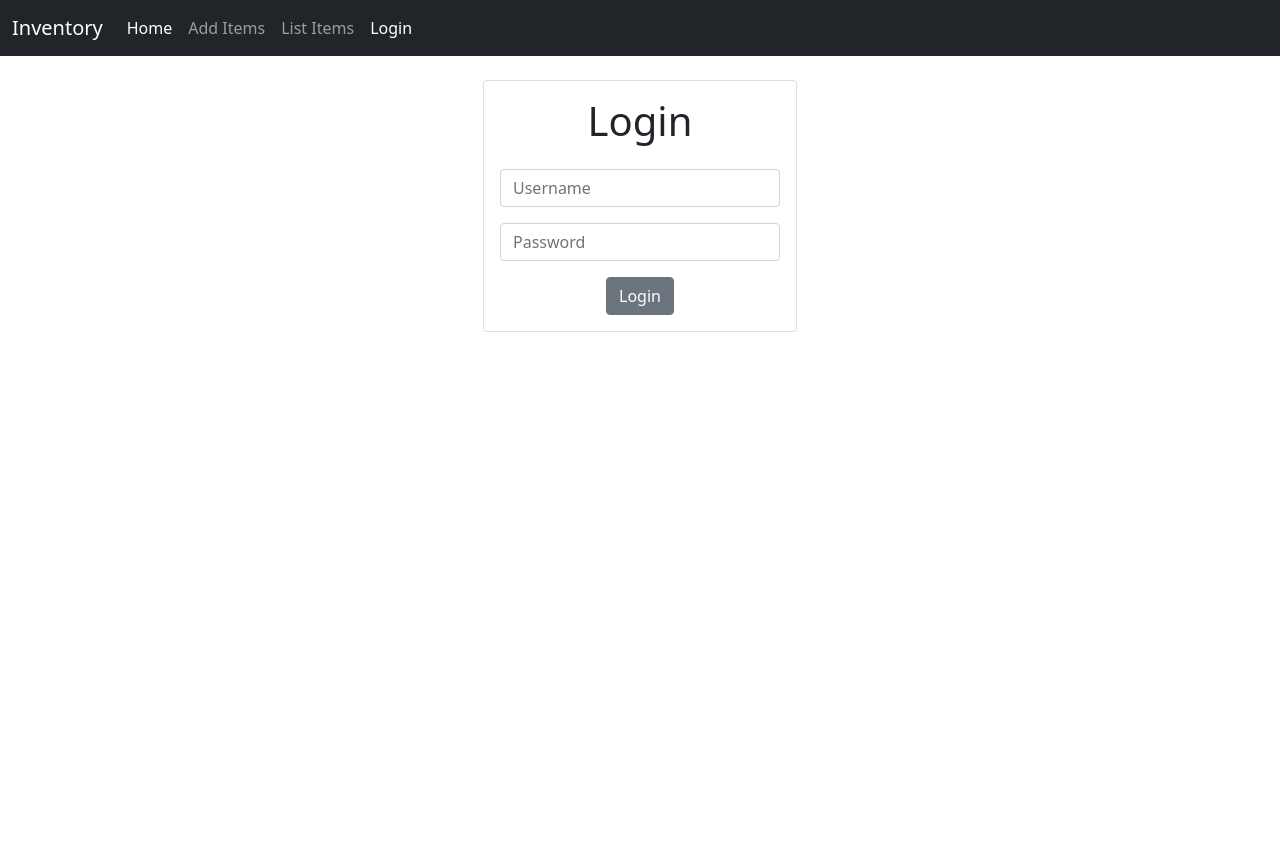
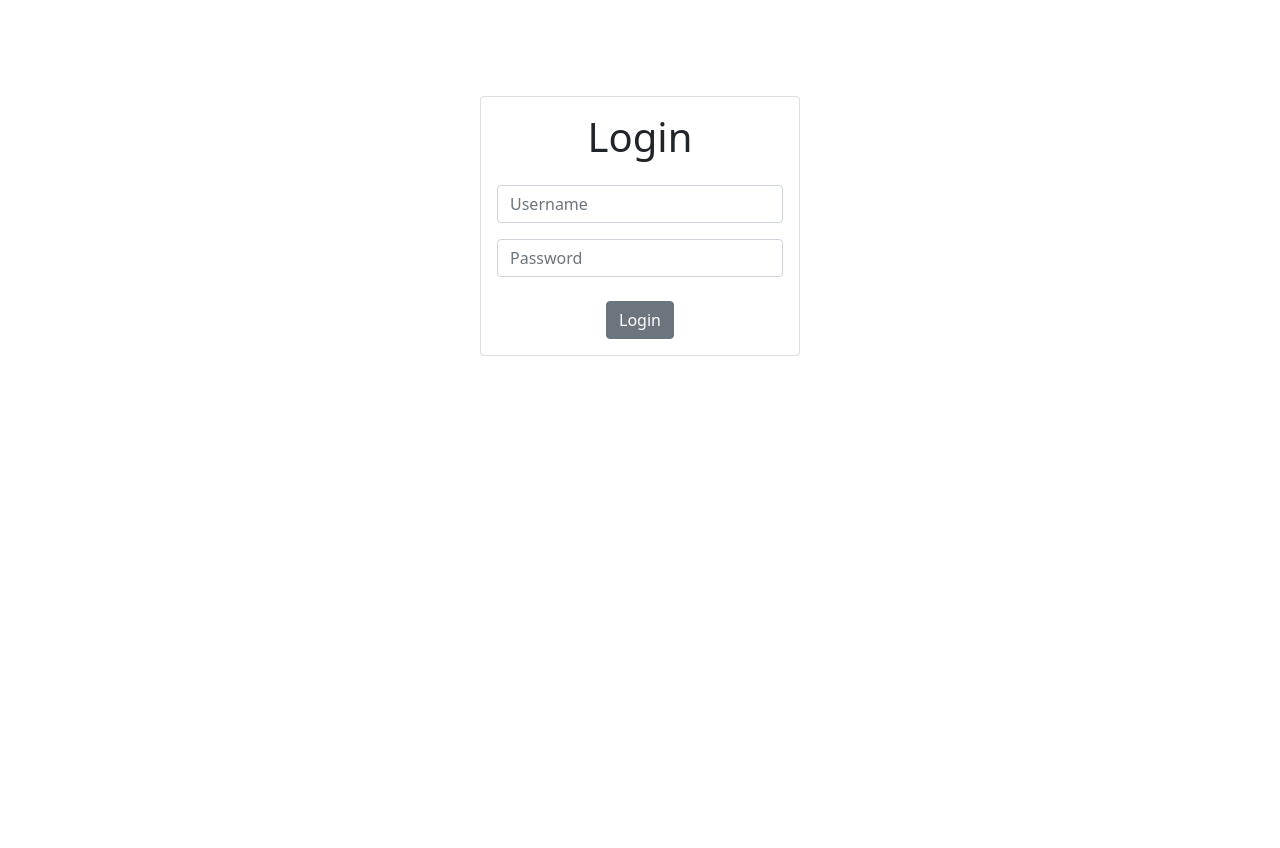
Before and after one commit to HaRi-Haran-D/Inventory, a Django app: page / in a window 1280 px wide. Before the commit the page ends 332 px from the top, so only its background shows below. Run offline with Django 5.2, Linux system fonts and the light colour scheme.

Commit message:
made some changes in homepage

```diff
--- a/proinvent/inventapp/templates/inventapp/home.html
+++ b/proinvent/inventapp/templates/inventapp/home.html
@@ -11,8 +11,7 @@
         <title>Inventory | {% block title %}Home{% endblock %}</title>
     </head>
     <body>
-        {% include 'inventapp/navbar.html' %}
-        <section class="container-fluid w-100 pb-4 pt-4">
+
             {% if messages %}
             {% for message in messages %}
                 <div class="alert alert-secondary alert-dismissible fade show" role="alert">
@@ -23,15 +22,15 @@
             {% endif %}
 
             {% if not user.is_authenticated %}
-                <div class="d-flex flex-column justify-center align-items-center w-100">
-                    <div class="card w-25 p-3">
+                <div class="d-flex flex-column justify-center align-items-center w-100 vh-100 mt-5">
+                    <div class="card w-25 p-3 mt-5">
                         <h1 class="text-center mb-4">Login</h1>
                         <form action="{% url 'home' %}" method="post" class="w-100 text-center">
                             {% csrf_token %}
                             <div class="mb-3">
                                 <input type="text" name="username" class="form-control" placeholder="Username" required>
                             </div>
-                            <div class="mb-3">
+                            <div class="mb-4">
                                 <input type="password" name="password" class="form-control" placeholder="Password" required>
                             </div>
                             <button type="submit" class="btn btn-secondary">Login</button>
@@ -39,6 +38,7 @@
                     </div>
                 </div>
             {% else %}
+                {% include 'inventapp/navbar.html' %}
                 {% block content %}
                 <article class="container-fluid">
                     <h3 class="pt-2">List Items</h3>
@@ -61,7 +61,7 @@
 
                 {% endblock %}
             {% endif %}
-        </section>
+
 
     <!-- Optional JavaScript; choose one of the two! -->
     <!-- Option 1: Bootstrap Bundle with Popper -->
```
